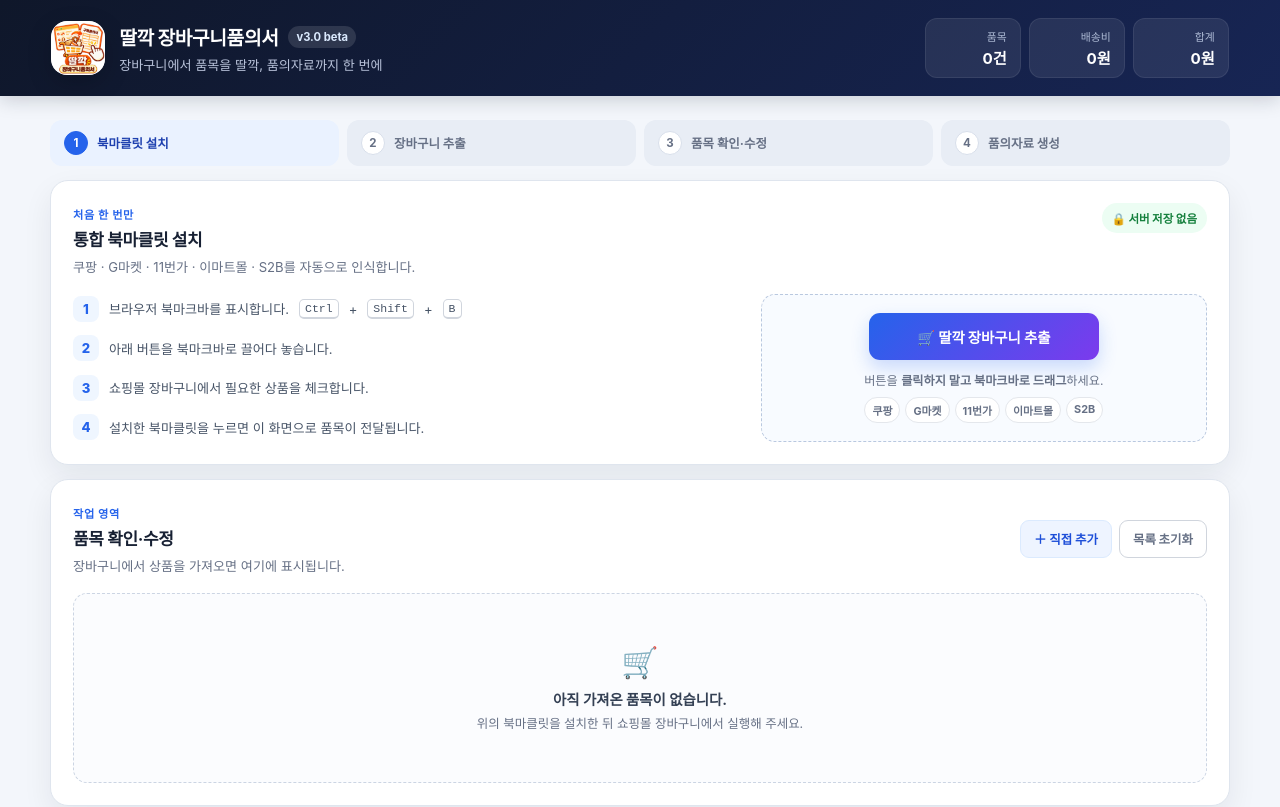
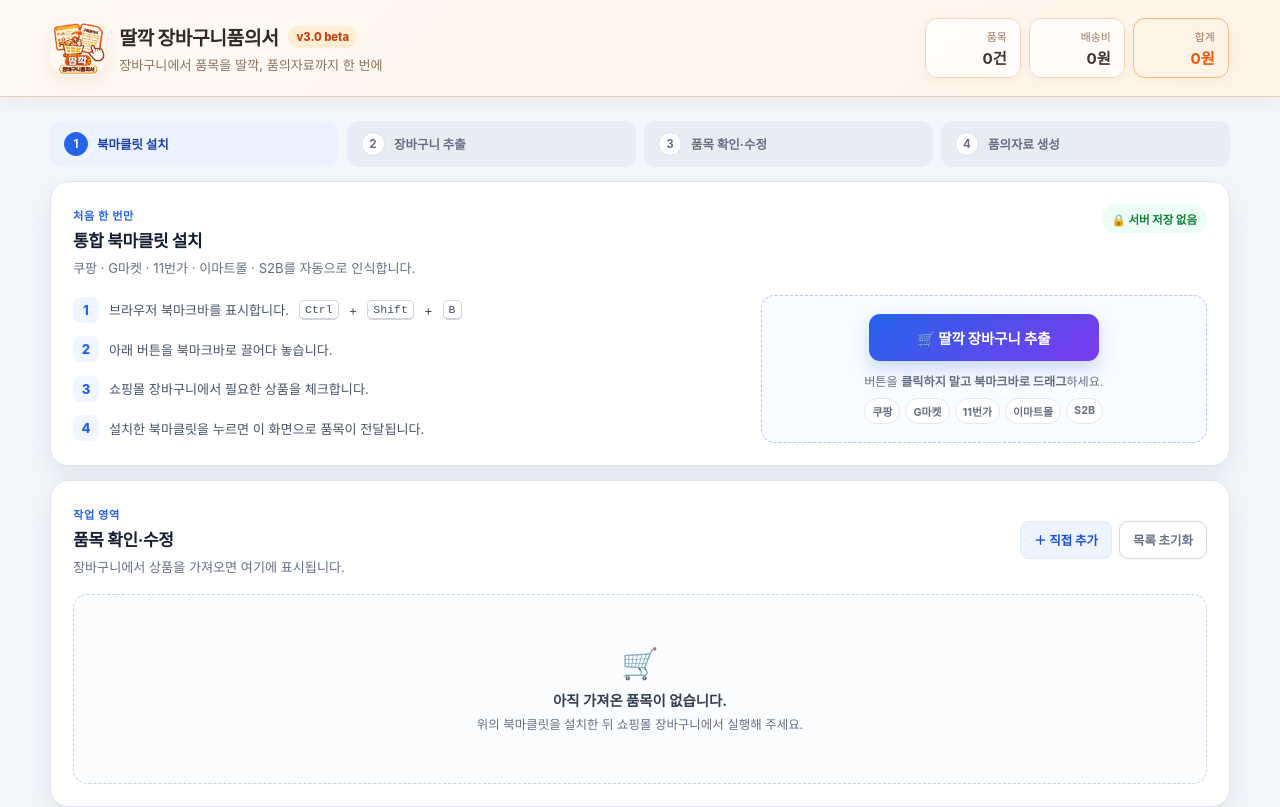
Before and after one commit to kirakein-gif/ddalkkak-cart-request, a plain HTML site: page index.html in a window 1280 px wide. Shown: the top 807 px of the page. Drawn offline with Linux system fonts and the light colour scheme; a web font is replaced by a local one.

Commit message:
Match header palette to ddalkkak cart icon

```diff
--- a/assets/css/app.css
+++ b/assets/css/app.css
@@ -31,29 +31,33 @@
   align-items:center;
   justify-content:space-between;
   gap:24px;
-  background:linear-gradient(135deg,#0f172a,#172554);
-  color:#fff;
-  box-shadow:0 4px 18px rgba(15,23,42,.18);
+  background:linear-gradient(135deg,#fffaf4,#fff3e6);
+  color:#2f2a26;
+  border-bottom:1px solid #f2d4b5;
+  box-shadow:0 4px 18px rgba(120,72,24,.08);
 }
 .brand{display:flex;align-items:center;gap:14px}
 .brand-icon{
   width:54px;height:54px;border-radius:16px;
   display:block;object-fit:contain;
-  background:#fff;
-  box-shadow:inset 0 0 0 1px rgba(255,255,255,.6),0 8px 24px rgba(0,0,0,.18);
+  background:transparent;
+  box-shadow:0 6px 18px rgba(120,72,24,.10);
 }
 .brand-line{display:flex;align-items:center;gap:10px;flex-wrap:wrap}
 .brand h1{font-size:1.2rem;margin:0;font-weight:800;letter-spacing:-.02em}
-.brand p{margin:4px 0 0;color:#b8c2d9;font-size:.82rem}
-.version-badge{padding:4px 8px;border-radius:999px;background:rgba(255,255,255,.12);font-size:.7rem;font-weight:700;color:#dbeafe}
+.brand p{margin:4px 0 0;color:#8a735f;font-size:.82rem}
+.version-badge{padding:4px 8px;border-radius:999px;background:#ffedd5;font-size:.7rem;font-weight:800;color:#c2410c}
 .header-summary{display:flex;gap:8px}
 .header-summary div{
   min-width:96px;padding:9px 13px;border-radius:12px;
-  background:rgba(255,255,255,.08);text-align:right;
-  border:1px solid rgba(255,255,255,.08)
+  background:rgba(255,255,255,.78);text-align:right;
+  border:1px solid #f0d7bf;
+  box-shadow:0 4px 12px rgba(120,72,24,.04)
 }
-.header-summary span{display:block;font-size:.68rem;color:#aebbd5}
-.header-summary strong{display:block;margin-top:2px;font-size:.95rem;color:#fff}
+.header-summary span{display:block;font-size:.68rem;color:#9a765d}
+.header-summary strong{display:block;margin-top:2px;font-size:.95rem;color:#3f342c}
+.header-summary div:last-child{background:#fff3e8;border-color:#f4b97d}
+.header-summary div:last-child strong{color:#ea580c}
 
 .app-shell{width:min(1180px,calc(100% - 32px));margin:24px auto 48px}
 .step-strip{
```
